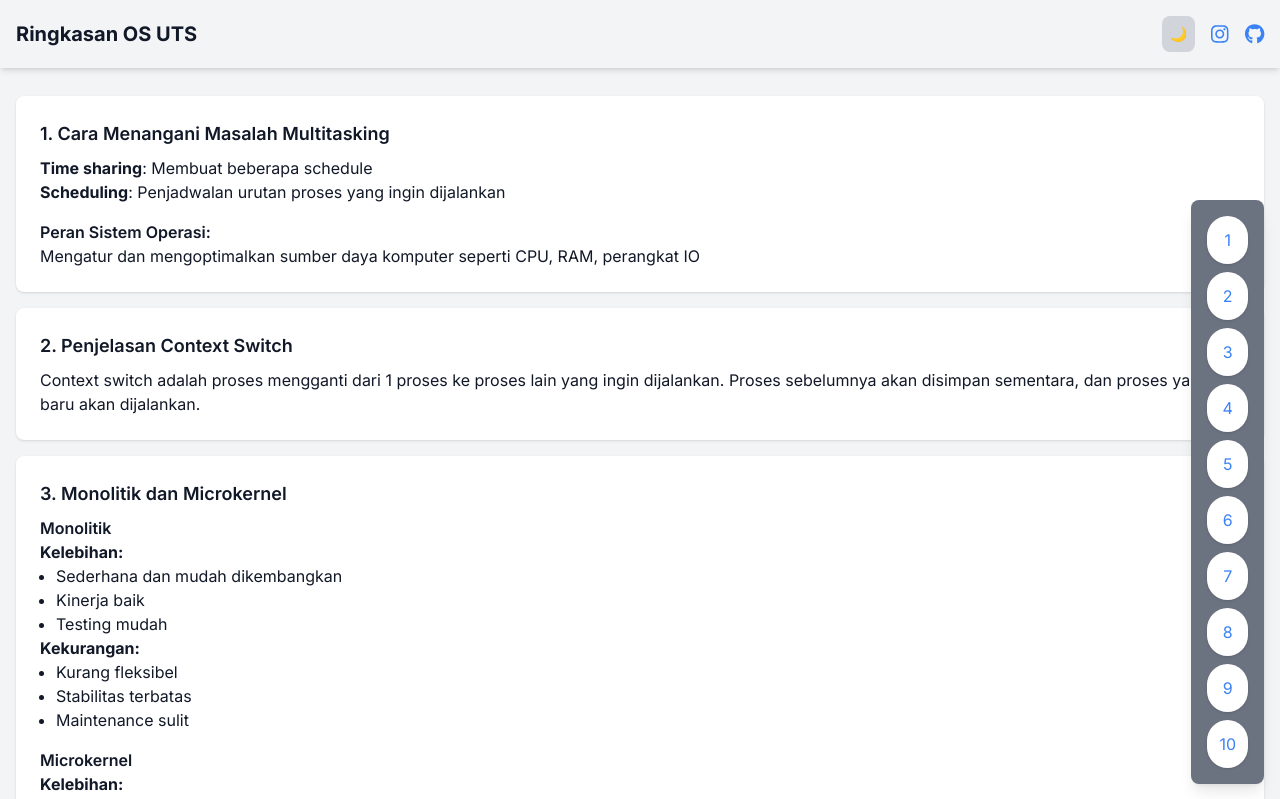
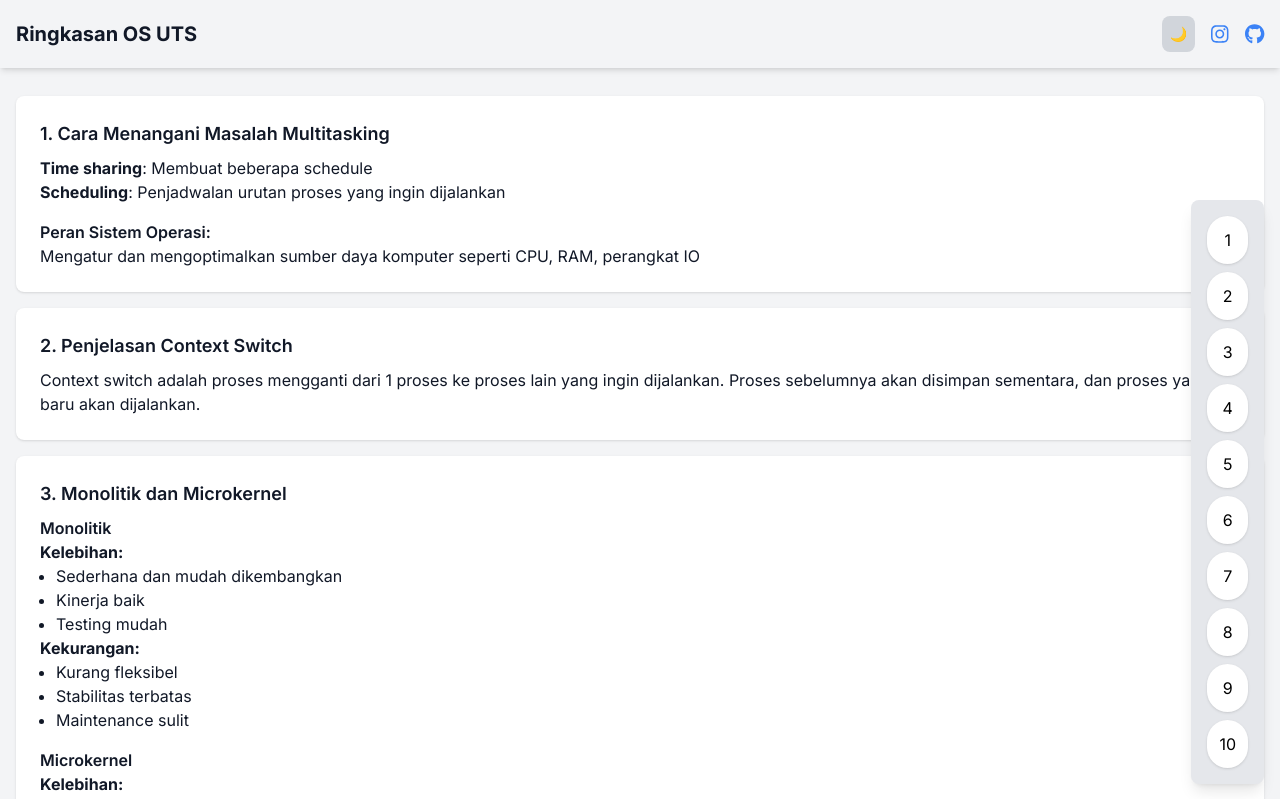
Before and after one commit to KwikAndreas/os_uts, a Next.js app: page / in a window 1280 px wide. Shown: the top 799 px of the page. Built offline with nearby package versions, Linux system fonts and the light colour scheme.

Commit message:
fix button bar

```diff
--- a/app/components/ButtonBar.tsx
+++ b/app/components/ButtonBar.tsx
@@ -1,8 +1,8 @@
 "use client";
 
-import { useState } from 'react';
-import { FontAwesomeIcon } from '@fortawesome/react-fontawesome';
-import { faBars, faTimes } from '@fortawesome/free-solid-svg-icons';
+import { useState } from "react";
+import { FontAwesomeIcon } from "@fortawesome/react-fontawesome";
+import { faBars, faTimes } from "@fortawesome/free-solid-svg-icons";
 
 const ButtonBar = () => {
   const [isVisible, setIsVisible] = useState(false);
@@ -10,7 +10,7 @@ const ButtonBar = () => {
   const scrollToQuestion = (questionId: string) => {
     const element = document.getElementById(questionId);
     if (element) {
-      element.scrollIntoView({ behavior: 'smooth' });
+      element.scrollIntoView({ behavior: "smooth" });
     }
   };
 
@@ -30,15 +30,15 @@ const ButtonBar = () => {
 
       {/* ButtonBar */}
       <div
-        className={`fixed top-1/4 right-4 bg-gray-500 p-4 rounded-lg shadow-lg transform transition-transform duration-300 ease-in-out ${
-          isVisible ? 'translate-x-0' : 'translate-x-full'
+        className={`fixed top-1/4 right-4 bg-gray-200 dark:bg-gray-500 p-4 rounded-lg shadow-lg transform transition-transform duration-300 ease-in-out ${
+          isVisible ? "translate-x-0" : "translate-x-full"
         } md:translate-x-0 md:flex md:flex-col md:space-y-2 z-40 hidden md:block`}
       >
         {[1, 2, 3, 4, 5, 6, 7, 8, 9, 10].map((num) => (
           <button
             key={num}
             onClick={() => scrollToQuestion(`question-${num}`)}
-            className="bg-white text-blue-500 p-3 rounded-full shadow hover:bg-blue-100 dark:bg-gray-700 dark:text-white dark:hover:bg-blue-600 transition duration-300 ease-in-out transform hover:scale-110"
+            className="bg-white text-black hover:text-white p-3 rounded-full shadow hover:bg-blue-600 dark:bg-gray-700 dark:text-white dark:hover:bg-blue-600 transition duration-300 ease-in-out transform hover:scale-110"
           >
             {num}
           </button>
```
